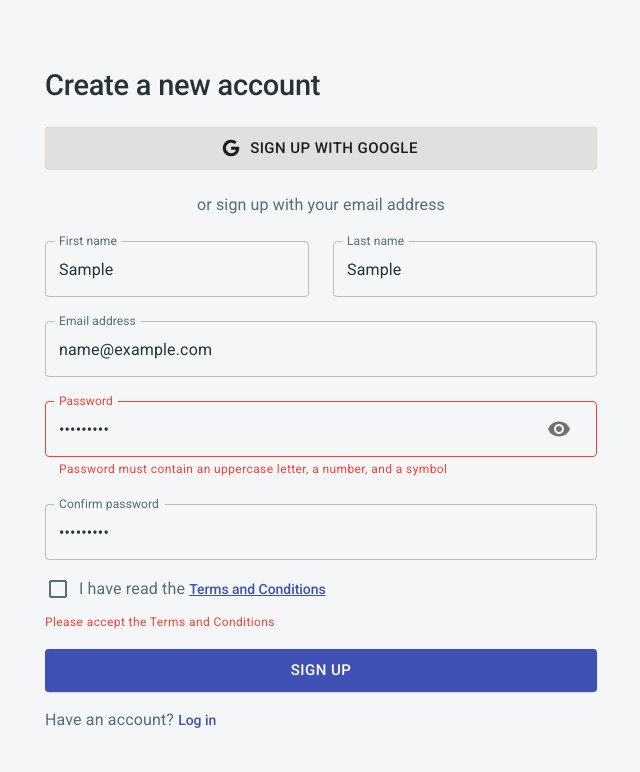
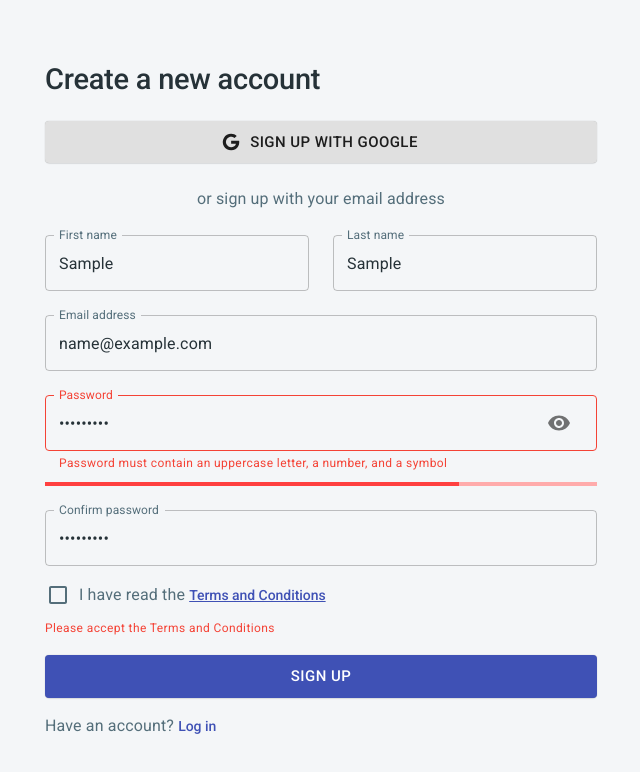
Before and after one commit to W8-Recipedia/Recipedia, a React (Create React App) app in the folder client/: page /signup in a window 1280 px wide. Both pictures are taken after typing "Sample", "Sample", "name@example.com", "Sample123", "Sample123" into the empty fields and a click on the button "SIGN UP". Shown: the top 772 px of the page, without its empty margins (319-959 px from the left). Built offline with nearby package versions, Linux system fonts and the light colour scheme.

Commit message:
Adds password strength meter

```diff
--- a/client/src/views/signup/SignUpView/index.js
+++ b/client/src/views/signup/SignUpView/index.js
@@ -18,6 +18,7 @@ import {
   DialogContent,
   DialogContentText,
   IconButton,
+  LinearProgress,
   InputAdornment,
   Typography,
   makeStyles,
@@ -41,6 +42,18 @@ const useStyles = makeStyles((theme) => ({
     flexDirection: "column",
     margin: "auto",
     paddingBottom: theme.spacing(3),
+  },
+  red: {
+    backgroundColor: "#ff4040",
+  },
+  fadedRed: {
+    backgroundColor: "#ffabab",
+  },
+  green: {
+    backgroundColor: "#52e36e",
+  },
+  fadedGreen: {
+    backgroundColor: "#99ffad",
   },
 }));
 
@@ -247,6 +260,45 @@ const SignUpView = () => {
                       ),
                     }}
                   />
+                  {values.password ? (
+                    <Box pb={1}>
+                      <LinearProgress
+                        variant="determinate"
+                        classes={
+                          Boolean(errors.password)
+                            ? {
+                                colorPrimary: classes.fadedRed,
+                                barColorPrimary: classes.red,
+                              }
+                            : {
+                                colorPrimary: classes.fadedGreen,
+                                barColorPrimary: classes.green,
+                              }
+                        }
+                        value={
+                          values.password.match(
+                            /^((?=.*[a-z])(?=.*[A-Z])(?=.*[0-9])(?=.*[!@#$%^&*]))/
+                          ) && values.password.length > 12
+                            ? 100
+                            : values.password.match(
+                                /^((?=.*[a-z])(?=.*[A-Z])(?=.*[0-9])|(?=.*[a-z])(?=.*[A-Z])(?=.*[!@#$%^&*])|(?=.*[a-z])(?=.*[0-9])(?=.*[!@#$%^&*])|(?=.*[A-Z])(?=.*[0-9])(?=.*[!@#$%^&*]))/
+                              ) || values.password.length > 8
+                            ? 75
+                            : values.password.match(
+                                /^((?=.*[a-z])(?=.*[A-Z])|(?=.*[a-z])(?=.*[0-9])|(?=.*[A-Z])(?=.*[0-9]))/
+                              ) || values.password.length > 8
+                            ? 50
+                            : (values.password.match(
+                                /^((?=.*[a-z])(?=.*[A-Z]))/
+                              ) &&
+                                values.password.length > 4) ||
+                              values.password.length > 6
+                            ? 25
+                            : 0
+                        }
+                      />
+                    </Box>
+                  ) : null}
                   <TextField
                     error={Boolean(
                       touched.confirmPassword && errors.confirmPassword
@@ -340,7 +392,7 @@ const SignUpView = () => {
               open={googleSignUpOpen}
               aria-labelledby="alert-dialog-title"
               aria-describedby="alert-dialog-description"
-              fullWidth
+
               onClose={() => {
                 setGoogleSignUpOpen(false);
               }}
@@ -368,7 +420,12 @@ const SignUpView = () => {
                   <Form>
                     <DialogContent>
                       <DialogContentText id="alert-dialog-description">
-                        <Box alignItems="center" display="flex" ml={-1}>
+                        <Box
+                          alignItems="center"
+                          justifyContent="center"
+                          display="flex"
+                          pr={2}
+                        >
                           <Checkbox
                             checked={values.gpolicy}
                             name="gpolicy"
@@ -393,8 +450,7 @@ const SignUpView = () => {
                           </FormHelperText>
                         )}
                       </DialogContentText>
-                    </DialogContent>
-                    <DialogActions className={classes.loginbutton}>
+                      <Box justifyContent="center" display="flex" pb={2}>
                         <GoogleLogin
                           clientId="265952619085-t28mi10gaiq8i88615gkf095289ulddj.apps.googleusercontent.com"
                           buttonText="Log in with Google"
@@ -414,7 +470,8 @@ const SignUpView = () => {
                             </Button>
                           )}
                         />
-                    </DialogActions>
+                      </Box>
+                    </DialogContent>
                   </Form>
                 )}
               </Formik>
```
Lines whose indentation alone changed are shown as unchanged.
